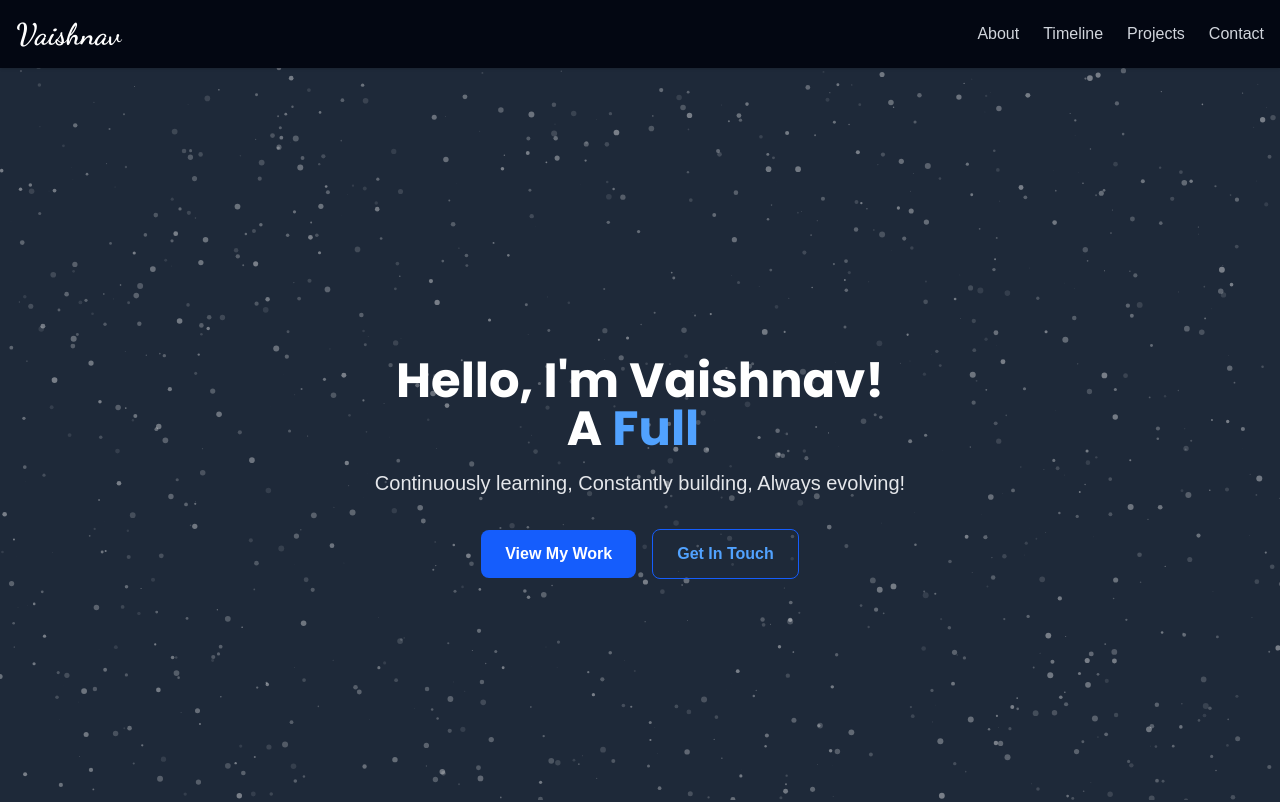
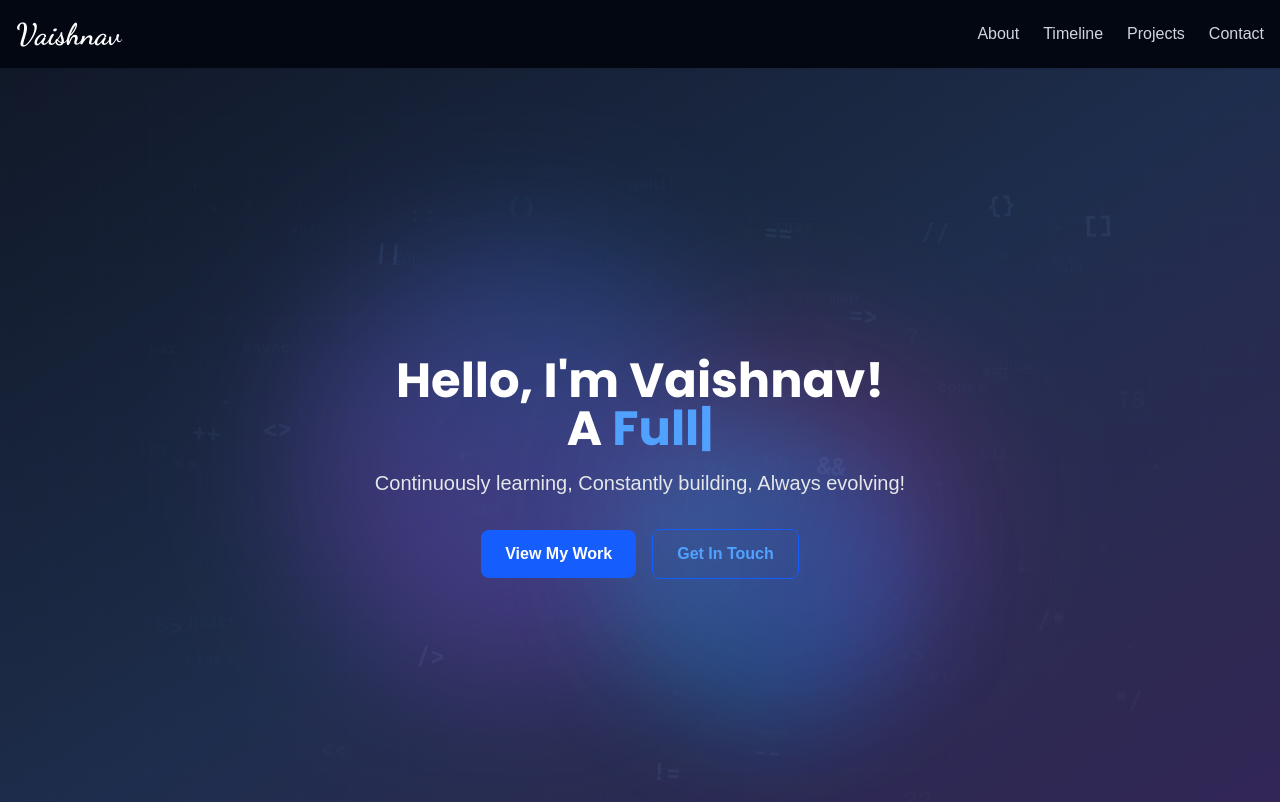
Before and after one commit to Vaishnav-Ullas/my-portfolio, a Next.js app: page / in a window 1280 px wide. Shown: the top 802 px of the page. Built offline with nearby package versions, Linux system fonts and the light colour scheme.

Commit message:
Update background

```diff
--- /dev/null
+++ b/app/components/Hero/AnimatedBackground.tsx
@@ -0,0 +1,74 @@
+'use client';
+
+import React from 'react';
+import { motion } from 'framer-motion';
+import FloatingShapes from './FloatingShapes';
+
+export default function AnimatedBackground() {
+  return (
+    <div className="absolute inset-0 z-0">
+      {/* Main gradient background */}
+      <div className="absolute inset-0 bg-gradient-to-br from-gray-900 via-blue-900/20 to-purple-900/30" />
+
+      {/* Animated gradient orbs */}
+      <motion.div
+        animate={{
+          scale: [1, 1.2, 1],
+          rotate: [0, 180, 360],
+        }}
+        transition={{
+          duration: 20,
+          repeat: Infinity,
+          ease: "linear"
+        }}
+        className="absolute top-1/4 left-1/4 w-96 h-96 bg-gradient-to-r from-blue-500/30 to-purple-500/30 rounded-full blur-3xl"
+      />
+
+      <motion.div
+        animate={{
+          scale: [1.2, 1, 1.2],
+          rotate: [360, 180, 0],
+        }}
+        transition={{
+          duration: 25,
+          repeat: Infinity,
+          ease: "linear"
+        }}
+        className="absolute bottom-1/4 right-1/4 w-80 h-80 bg-gradient-to-r from-purple-500/20 to-pink-500/20 rounded-full blur-3xl"
+      />
+
+      <motion.div
+        animate={{
+          scale: [1, 1.5, 1],
+          x: [0, 100, 0],
+          y: [0, -50, 0],
+        }}
+        transition={{
+          duration: 30,
+          repeat: Infinity,
+          ease: "easeInOut"
+        }}
+        className="absolute top-1/2 right-1/3 w-64 h-64 bg-gradient-to-r from-cyan-500/25 to-blue-500/25 rounded-full blur-2xl"
+      />
+
+      {/* Grid pattern overlay */}
+      <div className="absolute inset-0 opacity-20">
+        <div className="absolute inset-0" style={{
+          backgroundImage: `
+            linear-gradient(rgba(99, 102, 241, 0.1) 1px, transparent 1px),
+            linear-gradient(90deg, rgba(99, 102, 241, 0.1) 1px, transparent 1px)
+          `,
+          backgroundSize: '50px 50px'
+        }} />
+      </div>
+
+      {/* Subtle noise texture */}
+      <div className="absolute inset-0 opacity-30">
+        <div className="absolute inset-0 bg-gradient-to-br from-transparent via-blue-500/5 to-purple-500/10" />
+      </div>
+
+      {/* Floating shapes and code symbols */}
+      <FloatingShapes />
+    </div>
+  );
+}
--- /dev/null
+++ b/app/components/Hero/FloatingShapes.tsx
@@ -0,0 +1,139 @@
+'use client';
+
+import React, { useMemo } from 'react';
+import { motion } from 'framer-motion';
+
+interface ShapeConfig {
+  minSize: number;
+  maxSize: number;
+  minDelay: number;
+  maxDelay: number;
+  minDuration: number;
+  maxDuration: number;
+  count: number;
+}
+
+const generateRandomShapes = (config: ShapeConfig) => {
+  const shapes = [];
+  const padding = 10; // Keep shapes 10% away from edges
+
+  for (let i = 0; i < config.count; i++) {
+    shapes.push({
+      size: Math.floor(Math.random() * (config.maxSize - config.minSize + 1) + config.minSize),
+      delay: Math.random() * (config.maxDelay - config.minDelay) + config.minDelay,
+      x: `${Math.random() * (100 - 2 * padding) + padding}%`,
+      y: `${Math.random() * (100 - 2 * padding) + padding}%`,
+      duration: Math.random() * (config.maxDuration - config.minDuration) + config.minDuration
+    });
+  }
+
+  return shapes;
+};
+
+export default function FloatingShapes() {
+  const shapeConfig: ShapeConfig = {
+    minSize: 6,
+    maxSize: 30,
+    minDelay: 0,
+    maxDelay: 6,
+    minDuration: 30,
+    maxDuration: 60,
+    count: 100 // Adjust this number to control density
+  };
+
+  const shapes = useMemo(() => generateRandomShapes(shapeConfig), []);
+
+  // Extended code symbols for more variety
+  const codeSymbols = [
+    // Basic operators and symbols
+    '<>', '{}', '[]', '/>', '!=', '&&', '||', '==', '=>', '++', '--', '//',
+    '/*', '*/', '()', '::', '->', '<<', '>>', '**', '%%', '??', '?.', '?:',
+
+    // Programming concepts
+    'React', 'JSX', 'TS', 'CSS', 'HTML', 'API', 'SQL', 'Git', 'npm', 'yarn',
+
+    // Additional symbols for density
+    'let', 'var', 'const', 'if', 'for', 'map', 'async', 'await', 'try',
+    'class', 'new', 'this', '...', '=>>', '<<='
+  ];
+
+  // Generate random positions once and keep them stable
+  const symbolPositions = useMemo(() => {
+    return codeSymbols.map(() => {
+      // Using Math.random() but suppressing hydration warning on the elements
+      return {
+        x: `${Math.random() * 80 + 10}%`,
+        y: `${Math.random() * 80 + 10}%`
+      };
+    });
+  }, []); // Empty dependency array means this runs only once
+
+  return (
+    <div className="absolute inset-0 z-10 pointer-events-none overflow-hidden">
+      {/* Floating geometric shapes */}
+      {shapes.map((shape, index) => (
+        <motion.div
+          key={index}
+          className="absolute"
+          style={{
+            left: shape.x,
+            top: shape.y,
+          }}
+          initial={{ opacity: 0, scale: 0 }}
+          animate={{
+            opacity: [0, 0.6, 0],
+            scale: [0, 1, 0],
+            y: [0, -100, -200],
+            rotate: [0, 180, 360],
+          }}
+          transition={{
+            duration: shape.duration,
+            repeat: Infinity,
+            delay: shape.delay,
+            ease: "easeInOut"
+          }}
+        >
+          <div
+            className="bg-gradient-to-br from-blue-400/30 to-purple-500/30 backdrop-blur-sm border border-white/10"
+            style={{
+              width: shape.size,
+              height: shape.size,
+              borderRadius: index % 2 === 0 ? '50%' : '20%',
+            }}
+          />
+        </motion.div>
+      ))}
+
+      {/* Floating code symbols with random but stable positions */}
+             {codeSymbols.map((symbol, index) => {
+         const position = symbolPositions[index];
+         return (
+           <motion.div
+             key={`${symbol}-${index}`} // Added index to ensure uniqueness
+             className="absolute text-blue-300/20 font-mono font-bold"
+             suppressHydrationWarning
+             style={{
+               left: position.x,
+               top: position.y,
+              fontSize: symbol.length > 2 ? '1rem' : '1.5rem',
+            }}
+            initial={{ opacity: 0, y: 0 }}
+            animate={{
+              y: [0, -30, 0],
+              opacity: [0.1, 0.4, 0.1],
+              rotate: [0, 5, -5, 0],
+            }}
+            transition={{
+              duration: 10 + index * 0.5,
+              repeat: Infinity,
+              delay: index * 0.3,
+              ease: "easeInOut"
+            }}
+          >
+            {symbol}
+          </motion.div>
+        );
+      })}
+    </div>
+  );
+}
--- a/app/components/Hero/Hero.module.css
+++ /dev/null
@@ -1,8 +0,0 @@
-/* app/components/Hero/Hero.module.css */
-
-/* Styles for .heroSection, .container, .title, .subtitle, .buttonContainer, */
-/* .primaryButton, .secondaryButton were moved to inline Tailwind classes in Hero/index.tsx. */
-
-.particlesContainer {
-    z-index: -1;
-}
--- a/app/components/Hero/index.tsx
+++ b/app/components/Hero/index.tsx
@@ -1,97 +1,13 @@
-import React, { forwardRef, useEffect, useState, useCallback, RefObject } from 'react';
+'use client';
+
+import React, { forwardRef, useEffect, useState } from 'react';
 import { motion } from 'framer-motion';
-import Particles from 'react-tsparticles';
-import type { Engine } from 'tsparticles-engine';
-import { loadSlim } from 'tsparticles-slim';
-import styles from './Hero.module.css';
 import { useScrollToSection } from '../../hooks/useScrollToSection';
-
-const particlesConfig = {
-  fpsLimit: 60,
-  interactivity: {
-    events: {
-      onHover: {
-        enable: true,
-        mode: "repulse",
-      },
-      onClick: {
-        enable: false,
-      },
-      resize: {
-        enable: false,
-      }
-    },
-    modes: {
-      repulse: {
-        distance: 30,
-        speed: 0.25,
-        duration: 1.5,
-      },
-    },
-  },
-  particles: {
-    color: {
-      value: "#ffffff",
-    },
-    links: {
-      enable: false,
-    },
-    move: {
-      direction: "none" as const,
-      enable: true,
-      outModes: {
-        default: "out" as const,
-      },
-      random: false,
-      speed: .5,
-      straight: false,
-      attract: {
-        enable: false,
-        rotateX: 600,
-        rotateY: 1200,
-      },
-    },
-    number: {
-      density: {
-        enable: true,
-        area: 800,
-      },
-      value: 1000,
-    },
-    opacity: {
-      value: 0.4,
-      random: true,
-      anim: {
-        enable: true,
-        speed: 1,
-        opacity_min: 0.1,
-        sync: false,
-      },
-    },
-    shape: {
-      type: "circle" as const,
-      stroke: {
-        width: 0,
-        color: "#000000",
-      },
-    },
-    size: {
-      value: 3,
-      random: true,
-      anim: {
-        enable: true,
-        speed: 2,
-        size_min: 0.1,
-        sync: false,
-      },
-    },
-  },
-  detectRetina: true,
-};
+import AnimatedBackground from './AnimatedBackground';
 
 interface HeroProps {
-    projectsRef: RefObject<HTMLElement | null>;
-    contactRef: RefObject<HTMLElement | null>;
+    projectsRef: React.RefObject<HTMLElement | null>;
+    contactRef: React.RefObject<HTMLElement | null>;
 }
 
 const Hero = forwardRef<HTMLElement, HeroProps>(({ projectsRef, contactRef }, ref) => {
@@ -99,10 +15,6 @@ const Hero = forwardRef<HTMLElement, HeroProps>(({ projectsRef, contactRef }, re
     const [titleIndex, setTitleIndex] = useState(0);
     const [isDeleting, setIsDeleting] = useState(false);
     const { scrollToSection } = useScrollToSection();
-
-    const particlesInit = useCallback(async (engine: Engine) => {
-        await loadSlim(engine);
-    }, []);
 
     useEffect(() => {
         const titles = ["Full-Stack Developer", "Tech Enthusiast", "Lifelong Learner", "Photographer"];
@@ -135,12 +47,9 @@ const Hero = forwardRef<HTMLElement, HeroProps>(({ projectsRef, contactRef }, re
 
     return (
         <section id="hero" ref={ref} className="bg-gray-800 py-20 text-center min-h-screen flex flex-col justify-center items-center relative">
-             <Particles
-                id="tsparticles-hero"
-                init={particlesInit}
-                options={particlesConfig as object}
-                className="absolute top-0 left-0 w-full h-full z-0"
-            />
+            {/* Beautiful animated background */}
+            <AnimatedBackground />
+
             <div className="container mx-auto px-4 relative z-10">
                 <motion.h1
                     className="text-4xl md:text-5xl font-poppins font-extrabold text-white mb-4"
@@ -166,21 +75,9 @@ const Hero = forwardRef<HTMLElement, HeroProps>(({ projectsRef, contactRef }, re
                     >
                         {text}
                     </motion.span>
-                    <motion.span
-                        className={`typing-cursor text-blue-400 ${styles.cursor}`}
-                        animate={{
-                            opacity: [1, 0, 1],
-                            scale: [1, 1.2, 1]
-                        }}
-                        transition={{
-                            duration: 1.5,
-                            repeat: Infinity,
-                            ease: "easeInOut" as const
-                        }}
-                    >
-                        |
-                    </motion.span>
+                    <span className="text-blue-400">|</span>
                 </motion.h1>
+
                 <motion.p
                     className="text-xl text-gray-200 mb-8"
                     initial={{ opacity: 0, y: 20 }}
@@ -189,6 +86,7 @@ const Hero = forwardRef<HTMLElement, HeroProps>(({ projectsRef, contactRef }, re
                 >
                   Continuously learning, Constantly building, Always evolving!
                 </motion.p>
+
                 <motion.div
                     className="space-y-4 md:space-y-0 md:space-x-4 flex flex-col md:flex-row items-center justify-center"
                     initial={{ opacity: 0, y: 20 }}
@@ -207,6 +105,7 @@ const Hero = forwardRef<HTMLElement, HeroProps>(({ projectsRef, contactRef }, re
                     >
                         View My Work
                     </motion.button>
+
                     <motion.button
                         onClick={() => scrollToSection(contactRef)}
                         className="border border-blue-600 text-blue-400 px-6 py-3 rounded-lg font-semibold hover:bg-gray-900 transition duration-300"
```
